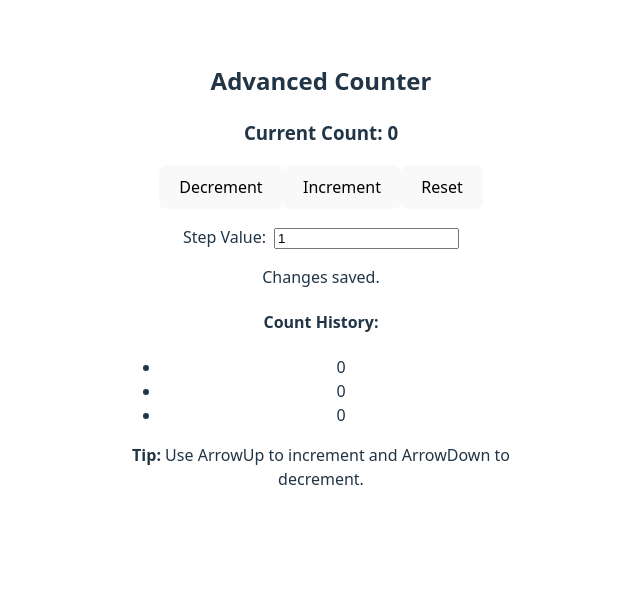
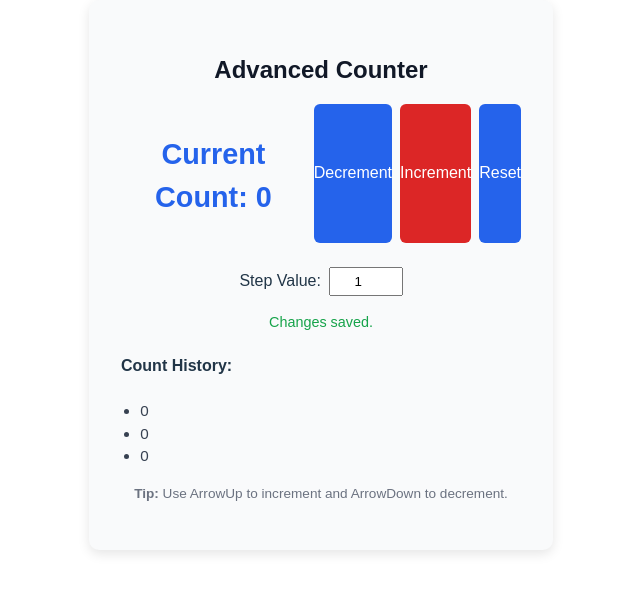
Before and after one commit to unw10181/lab10.1, a React (Vite) app in the folder react-counter/: page / in a window 1280 px wide. Shown: the part 125-718 px from the top of the page, without its empty margins (319-959 px from the left). Built offline with nearby package versions, Linux system fonts and the light colour scheme.

Commit message:
styling continued

```diff
--- a/react-counter/src/components/AdvancedCounter.tsx
+++ b/react-counter/src/components/AdvancedCounter.tsx
@@ -71,16 +71,20 @@ const AdvancedCounter = () => {
   };
 
   return (
-    <div style={{ maxWidth: "400px", margin: "0 auto" }}>
+    <div
+      className="counter-container"
+      style={{ maxWidth: "400px", margin: "0 auto" }}
+    >
       <h2>Advanced Counter</h2>
 
+      <div className="counter-buttons">
         <h3>Current Count: {count}</h3>
-
         <button onClick={decrement}>Decrement</button>
         <button onClick={increment}>Increment</button>
         <button onClick={reset}>Reset</button>
+      </div>
 
-      <div style={{ marginTop: "1rem" }}>
+      <div className="step-input" style={{ marginTop: "1rem" }}>
         <label>
           Step Value:
           <input
@@ -92,20 +96,26 @@ const AdvancedCounter = () => {
         </label>
       </div>
 
+      <div className="status">
         <p>{status}</p>
+      </div>
 
+      <div className="history">
         <h4>Count History:</h4>
         <ul>
           {history.map((value, index) => (
             <li key={index}>{value}</li>
           ))}
         </ul>
+      </div>
 
+      <div className="tip">
         <p>
           <strong>Tip:</strong> Use ArrowUp to increment and ArrowDown to
           decrement.
         </p>
       </div>
+    </div>
   );
 };
 
```
Lines whose indentation alone changed are shown as unchanged.
